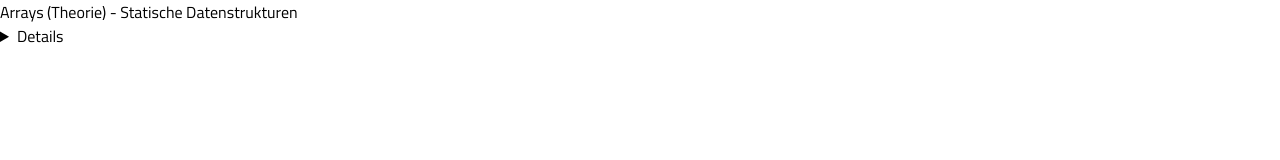
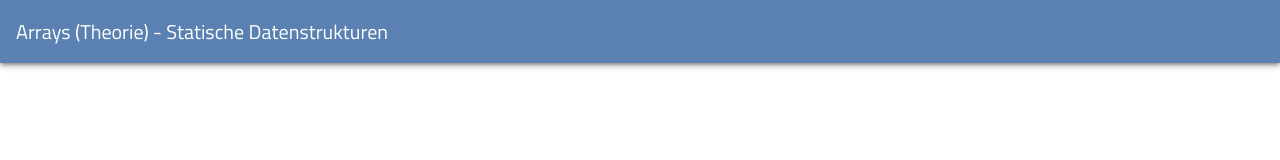
Before and after one commit to DeepSpaceDev/TheSimpleClub-Bewerbungsprojekt, a plain HTML site: page index.html in a window 1280 px wide. Drawn offline with Linux system fonts and the light colour scheme.

Commit message:
Styling of Header

```diff
--- a/index.html
+++ b/index.html
@@ -11,7 +11,7 @@
   <body>
     <header>Arrays (Theorie) - Statische Datenstrukturen</header>
     <main><!-- TODO-sese: video inside here --></main>
-    <details><!-- TODO-dennis: details here --></details>
+    <div class="details"><!-- TODO-dennis: details here --></div>
     <!-- main javascript file -->
     <script src="script.js"></script>
   </body>
--- a/styles.css
+++ b/styles.css
@@ -1,3 +1,6 @@
+* {
+  --primary-color: #5b81b2;
+}
 html, body {
   width: 100vw;
   min-height: 100vh;
@@ -9,8 +12,19 @@ html, body {
 body {
   display: flex;
   flex-direction: column;
+
 }
 
-body > details {
+body > header {
+  padding: 16px;
+  background-color: var(--primary-color);
+  color: #fff;
+  font-size: 20px;
+  box-shadow: 0 4px 5px 0 rgba(0, 0, 0, 0.14),
+              0 1px 10px 0 rgba(0, 0, 0, 0.12),
+              0 2px 4px -1px rgba(0, 0, 0, 0.4);
+}
+
+body > .details {
   flex: 1;
 }
```
